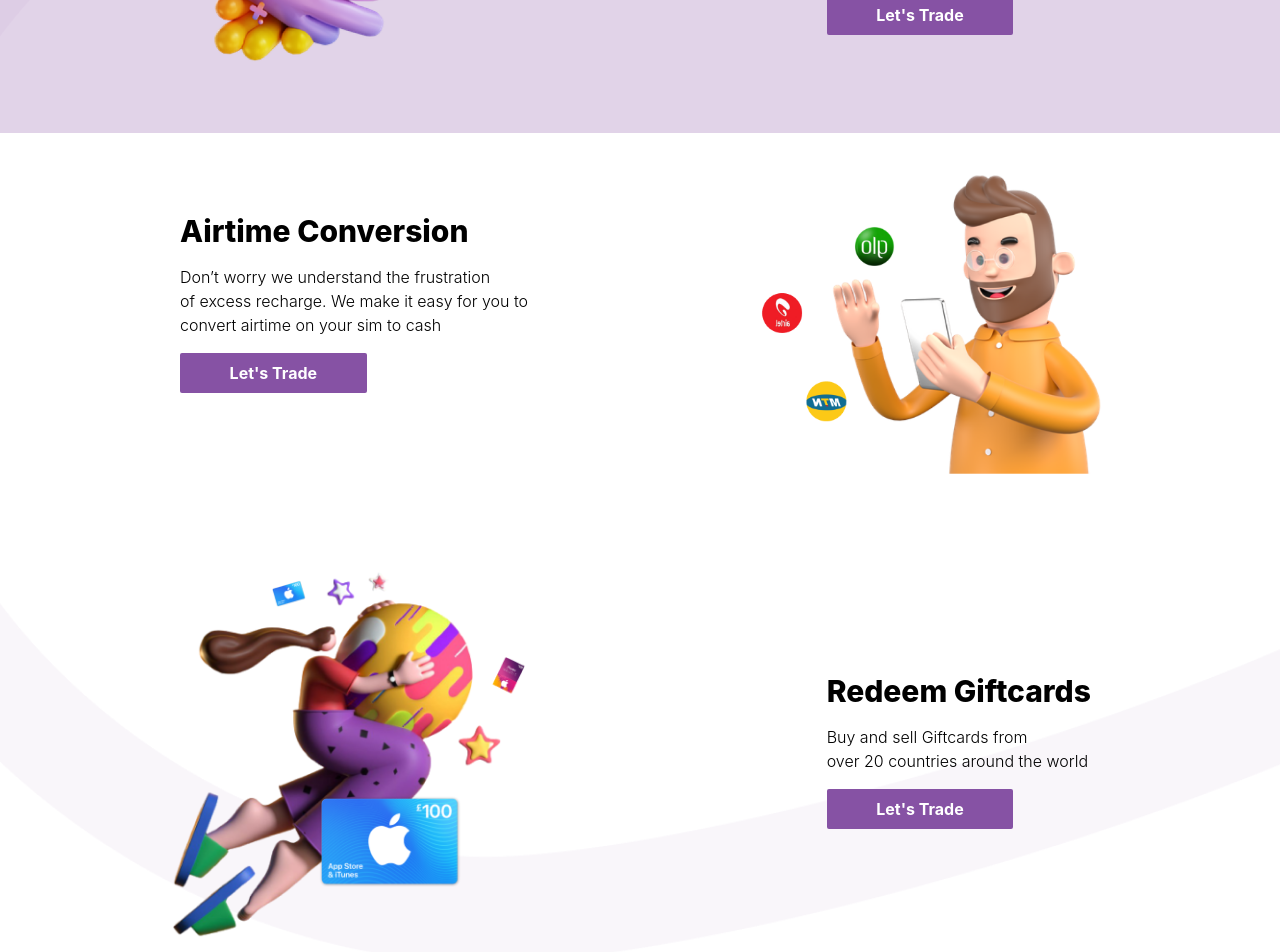
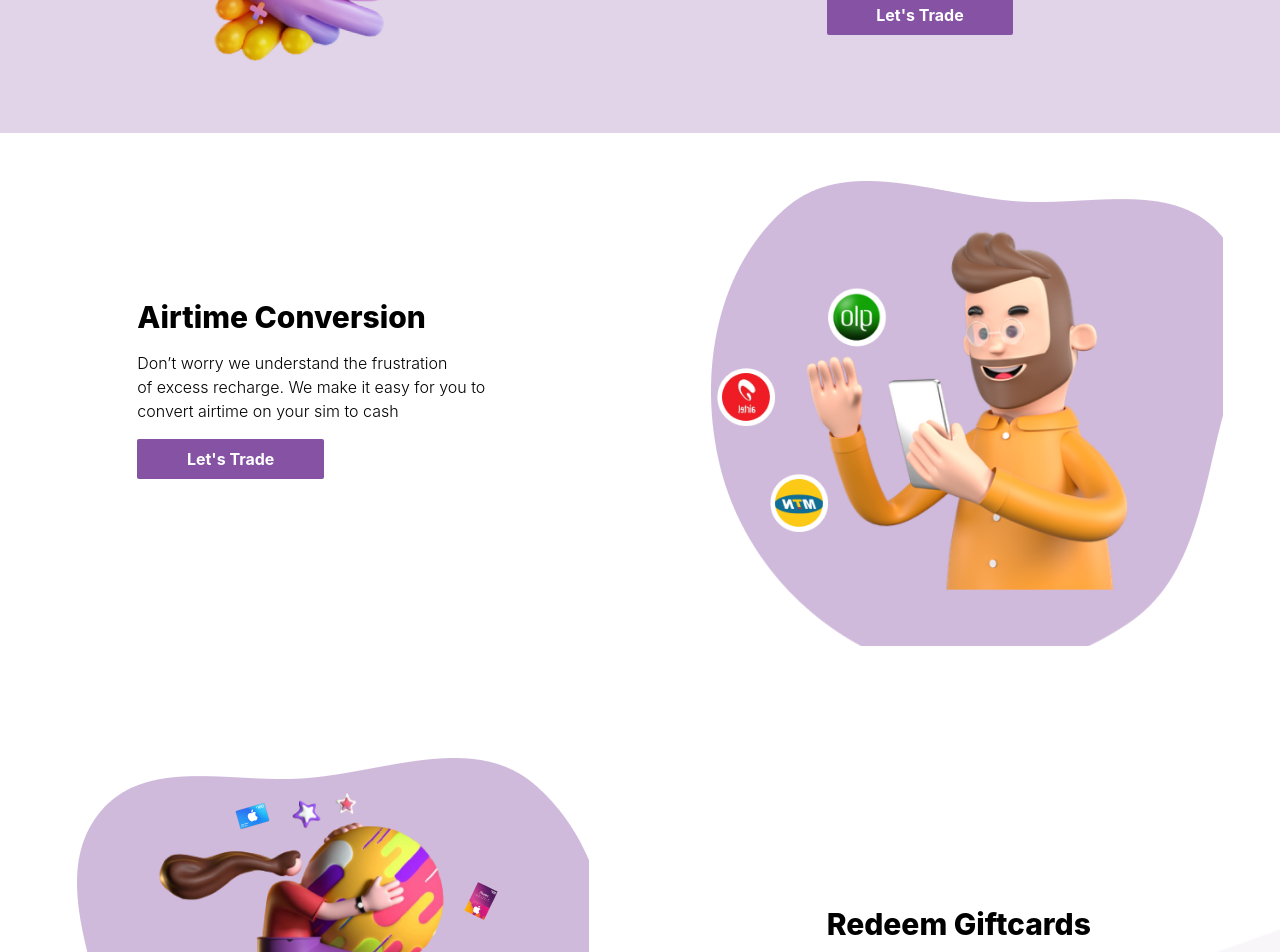
Before and after one commit to youngmikec/chinos-exchange, a React (Create React App) app: page / in a window 1280 px wide. Shown: the part 1340-2292 px from the top of the page. Built offline with nearby package versions, Linux system fonts and the light colour scheme.

Commit message:
finished homepage

```diff
--- a/src/components/frontend-components/home.tsx
+++ b/src/components/frontend-components/home.tsx
@@ -56,7 +56,7 @@ const HomeComp = () => {
                         <tr className='flex justify-around mb-2 mt-4'>
                             <td>1</td>
                             <td className='flex flex-row '>
-                            <img src={btc} alt="" />
+                            <img src={btc} alt="" className='hover:animate-ping'/>
                             BTC
                             </td>
                             <td>NGN 8,515,123.90</td>
@@ -132,7 +132,7 @@ const HomeComp = () => {
             </div>
 
             <div className="flex flex-row-reverse justify-center  w-screen">
-                <div className="w-4/12 ml-20">
+                <div className="w-4/12 ml-20 vector-bg1">
                     <img src={airtime} alt="" />
                 </div>
                 <div className='flex-col flex w-5/12 py-20 px-20 mr-10 self-center'>
@@ -143,7 +143,7 @@ const HomeComp = () => {
             </div>
 
             <div className="flex flex-row justify-evenly  w-screen mt-16">
-                <div className="w-4/12 mx-auto">
+                <div className="w-4/12 mx-auto vector-bg2">
                     <img src={giftcard} alt="" />
                 </div>
                 <div className='flex-col flex w-5/12 py-20 px-20 ml-20 self-center '>
--- a/src/components/frontend-components/style.css
+++ b/src/components/frontend-components/style.css
@@ -22,7 +22,26 @@
     width: 100%;
     height: inherit;
 }
-
+.vector-bg1{
+    background-image: url('../../assets/icons/vector1.png');
+    background-repeat: no-repeat;
+    /* background-size: cover;
+    background-position: center center; */
+    width: 40%;
+    height: inherit;
+    margin-top: 3em;
+    padding-bottom: 3.5em;
+}
+.vector-bg2{
+    background-image: url('../../assets/icons/vector2.png');
+    background-repeat: no-repeat;
+    /* background-size: cover;
+    background-position: center center; */
+    width: 40%;
+    height: inherit;
+    margin-top: 3em;
+    padding-bottom: 3.5em;
+}
 .about-bg2{
     background-blend-mode: color;
     background-image: url('../../assets/images/laptop.png');
```
Also changed, not shown: src/assets/icons/vector1.png (added), src/assets/icons/vector2.png (added).
